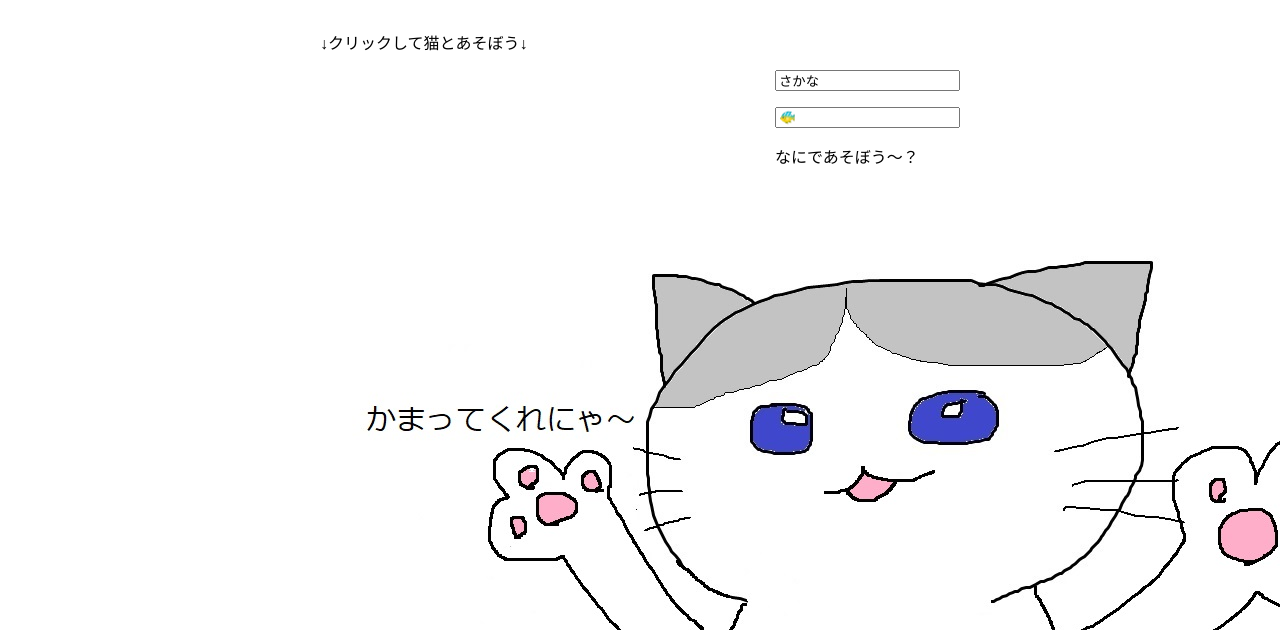
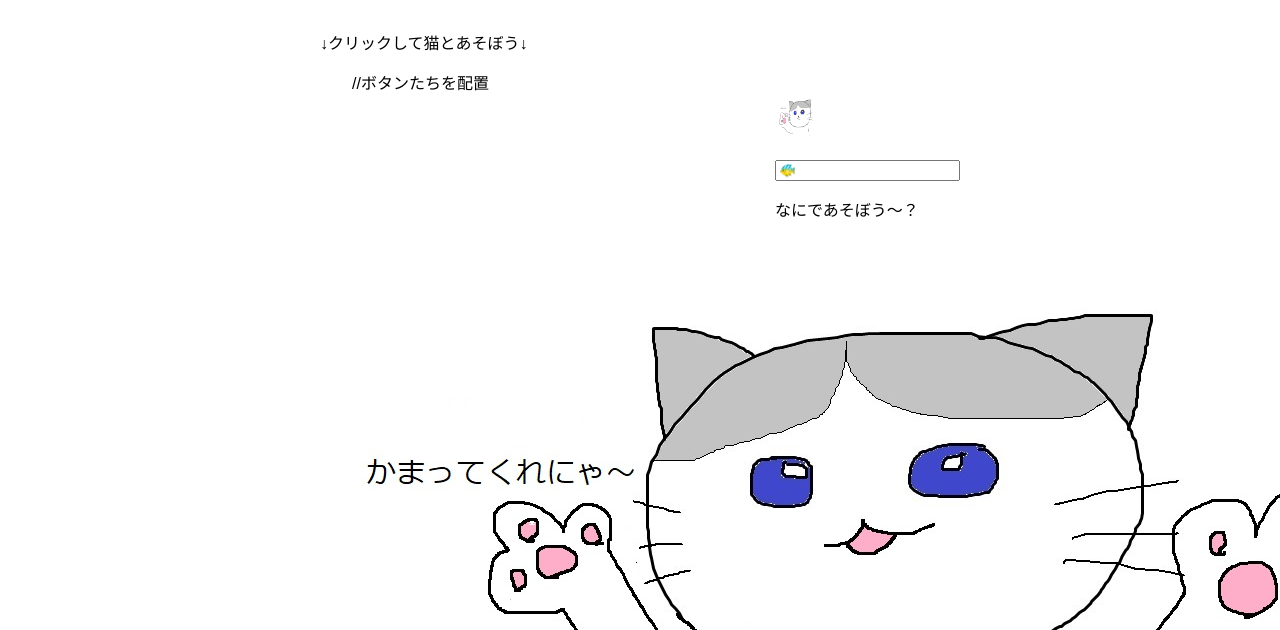
Before and after one commit to Matsuiiii/my-first-static-web-app, a website: page src/index.html in a window 1280 px wide. Shown: the part 170-800 px from the top of the page. Drawn offline with Linux system fonts and the light colour scheme.

Commit message:
Update index.html

```diff
--- a/src/index.html
+++ b/src/index.html
@@ -14,17 +14,18 @@
      <p></p>
      <p>↓クリックして猫とあそぼう↓</p>
     <p></p>
-    <Marquee behavior ="alternate">
-     <input type=”button” onclick=”bluefish()” value="さかな">
-     <p></p>
-     <input type=”button” onclick=”redfish()” value=🐠>
+    <div class="btns">
+　　//ボタンたちを配置
+     <Marquee behavior ="alternate">
+      <img class="btn" id="bluefish" src="Uranaicat.jpg" height="50px" width="50px">
+      <p></p>
+      <input type=”button” onclick=”redfish()” value=🐠>
       <p>なにであそぼう～？</p>
-    </Marquee>
+     </Marquee>
+    </div>
     <script src="script.js"></script>
-    <img class="pic" id="pics" onclick="" src="Bluefishcat.jpg" alt="">
-    <img src="Kamattecat.jpg" alt="A pretty cat">
+    <img class="pic" id="pics" onclick="" src="Kamattecat.jpg" alt="">
   </main>
-
 </body>
 
 </html>
```
